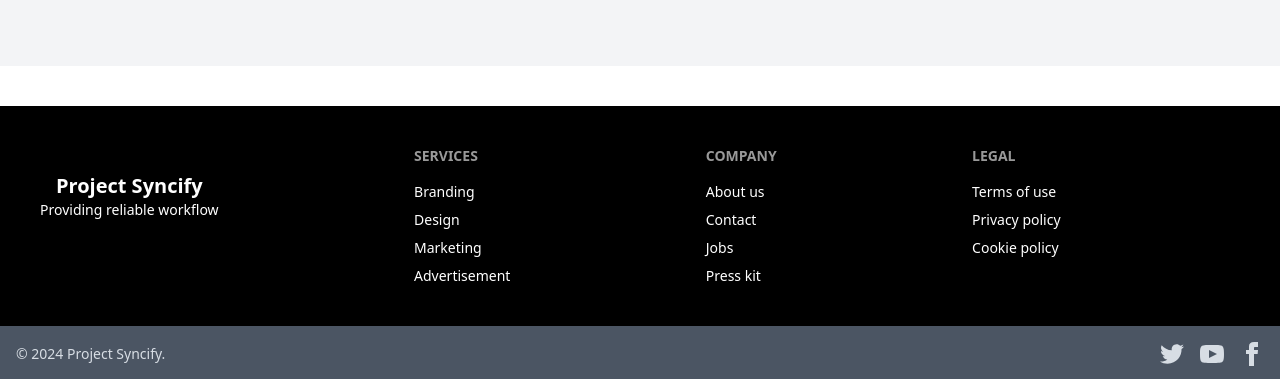
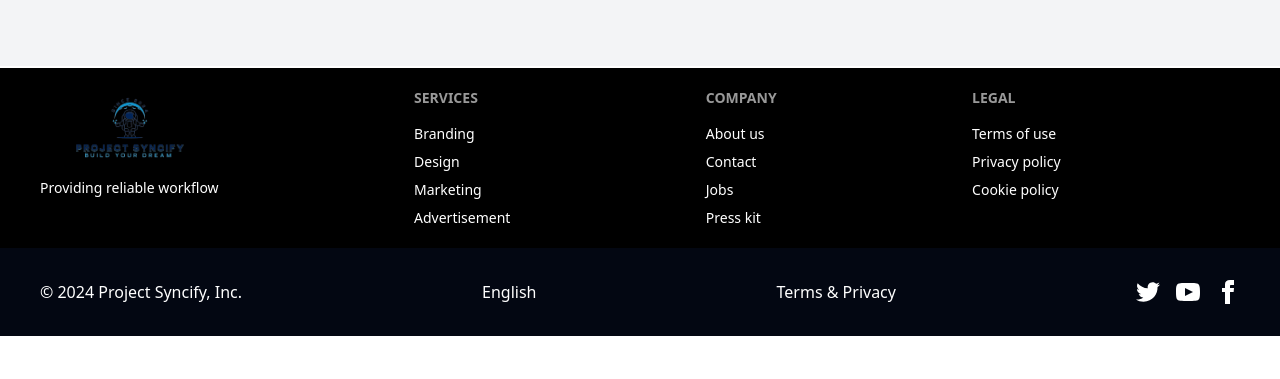
Before and after one commit to TechBuilderTeam/Project-Syncify, a React (Vite) app: page / in a window 1280 px wide. Shown: the part 1592-1971 px from the top of the page. After the commit the page ends 1928 px from the top, so only its background shows below. Built offline with nearby package versions, Linux system fonts and the light colour scheme.

Commit message:
[Change] footer updated

```diff
--- a/package.json
+++ b/package.json
@@ -17,7 +17,7 @@
     "react-icons": "^5.2.1",
     "react-router-dom": "^6.23.0",
     "react-slick": "^0.30.2",
-    "sort-by": "^1.2.0"
+    "sort-by": "^0.0.2"
   },
   "devDependencies": {
     "@types/react": "^18.2.66",
--- a/src/components/Home/banner.jsx
+++ b/src/components/Home/banner.jsx
@@ -10,7 +10,7 @@ const Banner = () => {
           connecting work and <br /> workflows to company-wide goals.
         </p>
         <div className="flex gap-5">
-          <button className="btn btn-neutral text-white rounded-sm">
+          <button className="btn btn-neutral dark:bg-[#73e9fe] text-white rounded-sm">
             Get Started
           </button>
           <button className="btn btn-outline btn-neutral rounded-sm">
--- a/src/components/Pages/Home/TopCampanySliderSection/Card.jsx
+++ b/src/components/Pages/Home/TopCampanySliderSection/Card.jsx
@@ -1,8 +1,8 @@
-import React, { useState } from 'react';
+import React, { useState } from "react";
 import { FaArrowRight } from "react-icons/fa";
 
-const Card = ({data}) => {
-    const {image, title, label} = data;
+const Card = ({ data }) => {
+  const { image, title, label } = data;
   const [isHovered, setIsHovered] = useState(false);
 
   return (
@@ -28,17 +28,35 @@ const Card = ({data}) => {
     //         </div>
     //     </div>
 
-    <div className="relative bg-white border rounded-lg overflow-hidden shadow-lg transition duration-600 ease-in-out transform hover:scale-80" onMouseEnter={() => setIsHovered(true)} onMouseLeave={() => setIsHovered(false)}>
-      <img src={image} alt={title} className={`w-full ${isHovered ? 'h-50' : 'h-60'} object-cover`} />
+    <div
+      className="relative bg-white border rounded-lg overflow-hidden shadow-lg transition duration-300 delay-150 ease-in-out transform hover:scale-80"
+      onMouseEnter={() => setIsHovered(true)}
+      onMouseLeave={() => setIsHovered(false)}
+    >
+      <img
+        src={image}
+        alt={title}
+        className={`w-full ${isHovered ? "h-50" : "h-60"} object-cover`}
+      />
       <div className="p-6">
         <h2 className="text-xl font-semibold mb-2">{title}</h2>
-        <p className={`text-gray-700 ${isHovered ? 'block' : 'h-20 overflow-hidden mb-2'}`}>Lorem ipsum dolor sit amet consectetur adipisicing elit. Distinctio eaque placeat blanditiis.</p>
+        <p
+          className={`text-gray-700 ${
+            isHovered ? "block" : "h-20 overflow-hidden mb-2"
+          }`}
+        >
+          Lorem ipsum dolor sit amet consectetur adipisicing elit. Distinctio
+          eaque placeat blanditiis.
+        </p>
         {isHovered && (
           //   <button className="bg-blue-500 hover:bg-blue-700 text-white font-bold py-2 px-4 mt-2">
           //     {label}
           //   </button>
-        <div className='flex gap-2 items-center hover:text-red-400 font-bold py-2 px-4 mt-2'>
-       <p className='' >{label} </p> <span><FaArrowRight /></span>
+          <div className="flex gap-2 items-center hover:text-red-400 font-bold py-2 px-4 mt-2">
+            <p className="">{label} </p>{" "}
+            <span>
+              <FaArrowRight />
+            </span>
           </div>
         )}
       </div>
--- a/src/pages/shared/Footer.jsx
+++ b/src/pages/shared/Footer.jsx
@@ -1,10 +1,10 @@
 const Footer = () => {
   return (
-    <div>
-      <footer className="footer p-10 bg-black text-white mt-10">
+    <div className="mt-[-22px]">
+      <footer className="footer bg-black text-white px-10 py-5">
         <aside className="">
           <div className="flex flex-col justify-center items-center h-[100px]">
-            <h1 className="text-xl font-semibold">Project Syncify</h1>
+            <img src="./public/logo.png" alt="" className="h-[100px]" />
             <p>Providing reliable workflow</p>
           </div>
         </aside>
@@ -29,18 +29,19 @@ const Footer = () => {
           <a className="link link-hover">Cookie policy</a>
         </nav>
       </footer>
-      <footer className="footer items-center p-4 bg-gray-600 text-neutral-content">
-        <aside className="items-center grid-flow-col">
-          <p>© 2024 Project Syncify.</p>
-        </aside>
-        <nav className="grid-flow-col gap-4 md:place-self-center md:justify-self-end">
+      <div className="px-10 bg-gray-950 text-white">
+        <div className="flex justify-between py-8">
+          <h3>© 2024 Project Syncify, Inc.</h3>
+          <h3>English</h3>
+          <h3>Terms & Privacy</h3>
+          <div class="grid grid-flow-col gap-4">
             <a>
               <svg
                 xmlns="http://www.w3.org/2000/svg"
                 width="24"
                 height="24"
                 viewBox="0 0 24 24"
-              className="fill-current"
+                class="fill-current"
               >
                 <path d="M24 4.557c-.883.392-1.832.656-2.828.775 1.017-.609 1.798-1.574 2.165-2.724-.951.564-2.005.974-3.127 1.195-.897-.957-2.178-1.555-3.594-1.555-3.179 0-5.515 2.966-4.797 6.045-4.091-.205-7.719-2.165-10.148-5.144-1.29 2.213-.669 5.108 1.523 6.574-.806-.026-1.566-.247-2.229-.616-.054 2.281 1.581 4.415 3.949 4.89-.693.188-1.452.232-2.224.084.626 1.956 2.444 3.379 4.6 3.419-2.07 1.623-4.678 2.348-7.29 2.04 2.179 1.397 4.768 2.212 7.548 2.212 9.142 0 14.307-7.721 13.995-14.646.962-.695 1.797-1.562 2.457-2.549z"></path>
               </svg>
@@ -51,7 +52,7 @@ const Footer = () => {
                 width="24"
                 height="24"
                 viewBox="0 0 24 24"
-              className="fill-current"
+                class="fill-current"
               >
                 <path d="M19.615 3.184c-3.604-.246-11.631-.245-15.23 0-3.897.266-4.356 2.62-4.385 8.816.029 6.185.484 8.549 4.385 8.816 3.6.245 11.626.246 15.23 0 3.897-.266 4.356-2.62 4.385-8.816-.029-6.185-.484-8.549-4.385-8.816zm-10.615 12.816v-8l8 3.993-8 4.007z"></path>
               </svg>
@@ -62,13 +63,14 @@ const Footer = () => {
                 width="24"
                 height="24"
                 viewBox="0 0 24 24"
-              className="fill-current"
+                class="fill-current"
               >
                 <path d="M9 8h-3v4h3v12h5v-12h3.642l.358-4h-4v-1.667c0-.955.192-1.333 1.115-1.333h2.885v-5h-3.808c-3.596 0-5.192 1.583-5.192 4.615v3.385z"></path>
               </svg>
             </a>
-        </nav>
-      </footer>
+          </div>
+        </div>
+      </div>
     </div>
   );
 };
```
Also changed, not shown: 1 other file (tests, documents, lock files or other folders). Lines whose indentation alone changed are shown as unchanged.
